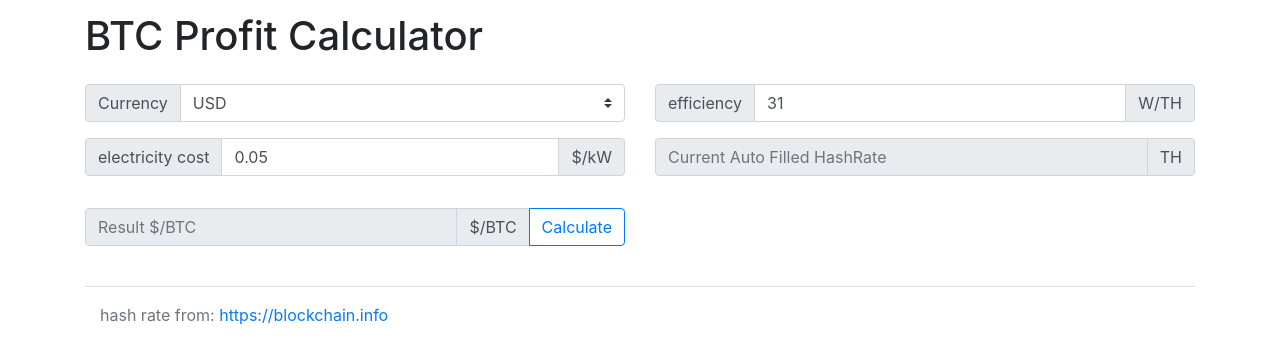
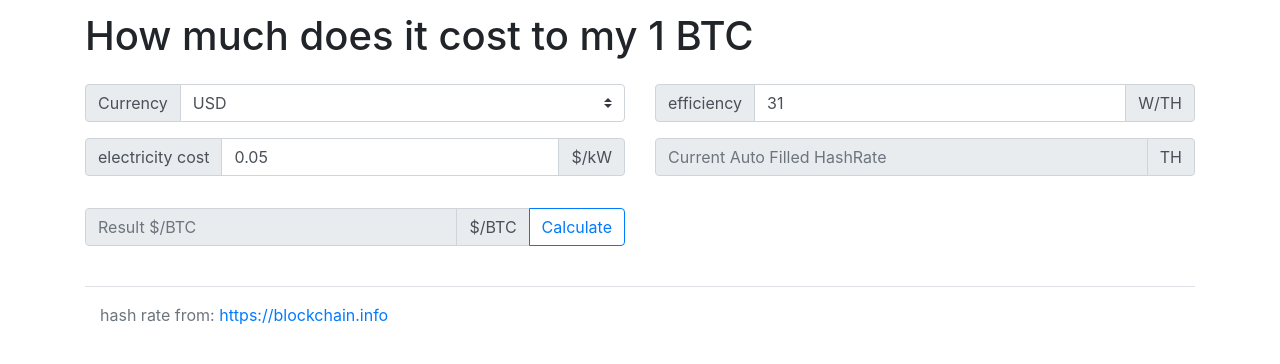
Before and after one commit to phadtrapong/BTC-Mining-Profit, a website: page index.html in a window 1280 px wide. Drawn offline with nearby package versions, Linux system fonts and the light colour scheme; a web font is replaced by a local one.

Commit message:
Update title and H1

```diff
--- a/index.html
+++ b/index.html
@@ -8,13 +8,13 @@
   <link href="style.css" rel="stylesheet">
   <link rel="icon" href="/bitcoin.png">
   <link href="https://fonts.googleapis.com/css2?family=Syne+Mono&display=swap" rel="stylesheet">
-  <title>BTC Profit Calculator</title>
+  <title>BTC Production cost calculator</title>
 </head>
 
 <body>
   <div class="container">
     <div class="header">
-        <h1>BTC Profit Calculator</h1>
+        <h1>How much does it cost to my 1 BTC</h1>
     </div>
     <div class="row mt-6">
         <div class="col-sm-6 mt-3">
```
Also changed, not shown: README.md, dist/index.html.
